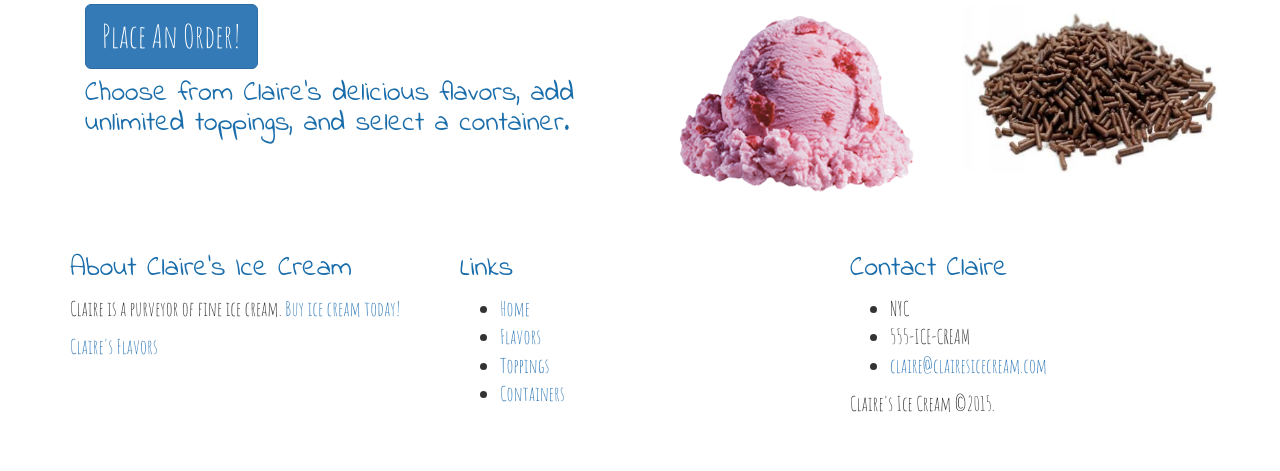
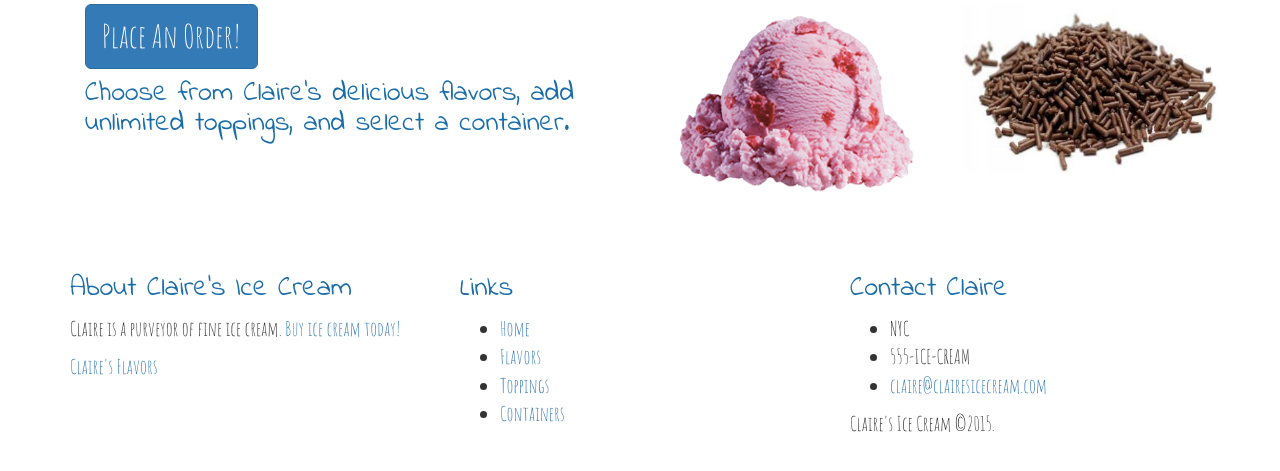
Before and after one commit to EricFries/claires-ice-cream, a Django app: page / in a window 1280 px wide. Shown: the part 203-674 px from the top of the page. Run offline with Django 3.2, Linux system fonts and the light colour scheme; some libraries are stand-ins or nearby versions.

Commit message:
change buffer size

```diff
--- a/ice_cream_ordering/static/ice_cream_ordering/style.css
+++ b/ice_cream_ordering/static/ice_cream_ordering/style.css
@@ -7,7 +7,7 @@ img {
 }
 
 .top-buffer {
-	margin-top:40px;
+	margin-top:60px;
 }
 
 .bottom-buffer {
@@ -46,5 +46,5 @@ h2,h3,h4 {
 .navbar-inverse .navbar-brand:hover,
 .navbar-inverse .navbar-brand:focus {
   background-color: transparent;
-  color: #999999;
+  color: white;
 }
```
